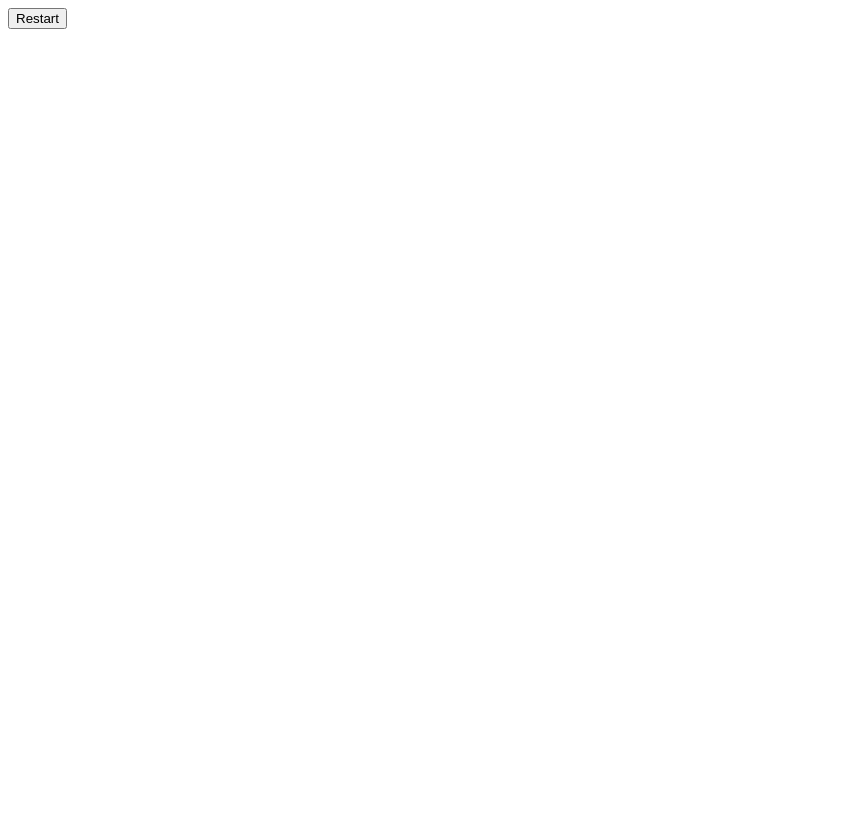
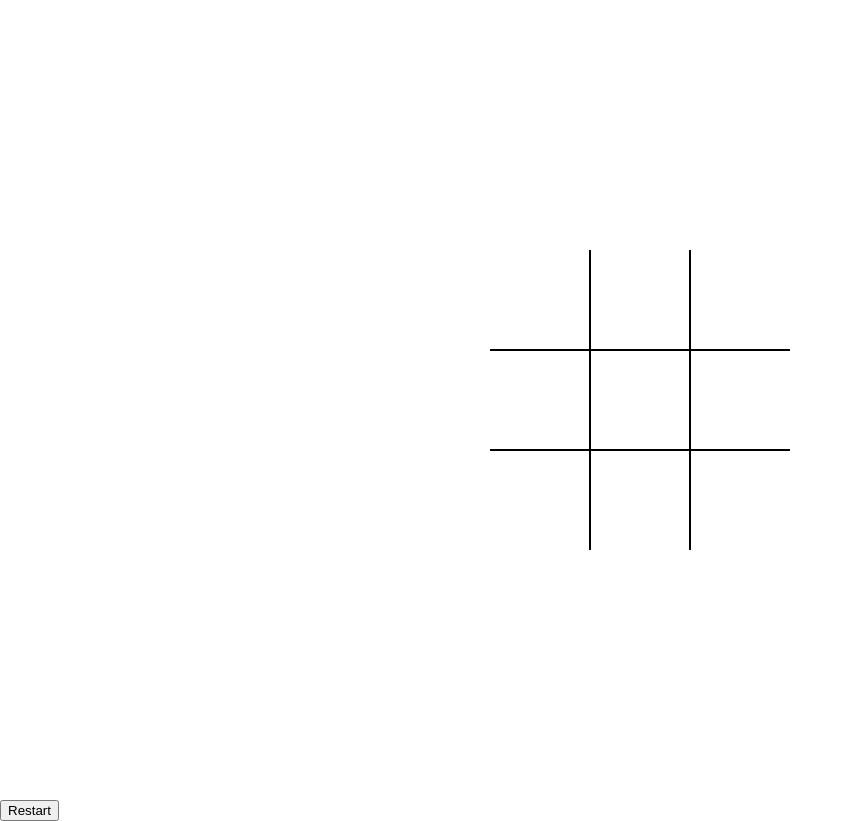
Before and after one commit to Plac1dusax/Tic-Tac-Toe-Game, a plain HTML site: page index.html in a window 1280 px wide. Shown: the whole page, without its empty margins (0-853 px from the left). Before the commit the page ends 800 px from the top, so only its background shows below. Drawn offline with Linux system fonts and the light colour scheme.

Commit message:
game board skeleton styles completed

```diff
--- a/index.html
+++ b/index.html
@@ -5,6 +5,7 @@
     <meta http-equiv="X-UA-Compatible" content="IE=edge" />
     <meta name="viewport" content="width=device-width, initial-scale=1.0" />
     <title>Tic Tac Toe Game</title>
+    <link rel="stylesheet" href="styles.css" />
   </head>
   <body>
     <div class="game-table">
--- /dev/null
+++ b/styles.css
@@ -0,0 +1,54 @@
+*,
+::before,
+::after {
+  box-sizing: border-box;
+}
+
+:root {
+  --cell-size: 100px;
+  --cell-width: calc(var(--cell-size) * 0.8);
+  --cell-heigth: calc(var(--cell-size) * 0.8);
+}
+
+body {
+  margin: 0;
+  width: 100vw;
+  height: 100vh;
+  overflow: hidden;
+}
+
+.game-table {
+  width: 100%;
+  height: 100%;
+  display: grid;
+  justify-content: center;
+  align-content: center;
+
+  grid-template-columns: repeat(3, var(--cell-size));
+  grid-template-rows: repeat(3, var(--cell-size));
+  gap: 0;
+}
+
+.cell {
+  border: 1px solid black;
+}
+
+.cell:first-child,
+.cell:nth-child(2),
+.cell:nth-child(3) {
+  border-top: none;
+}
+
+.cell:nth-child(3n + 1) {
+  border-left: none;
+}
+
+.cell:nth-child(3n + 3) {
+  border-right: none;
+}
+
+.cell:last-child,
+.cell:nth-child(8),
+.cell:nth-child(7) {
+  border-bottom: none;
+}
```
